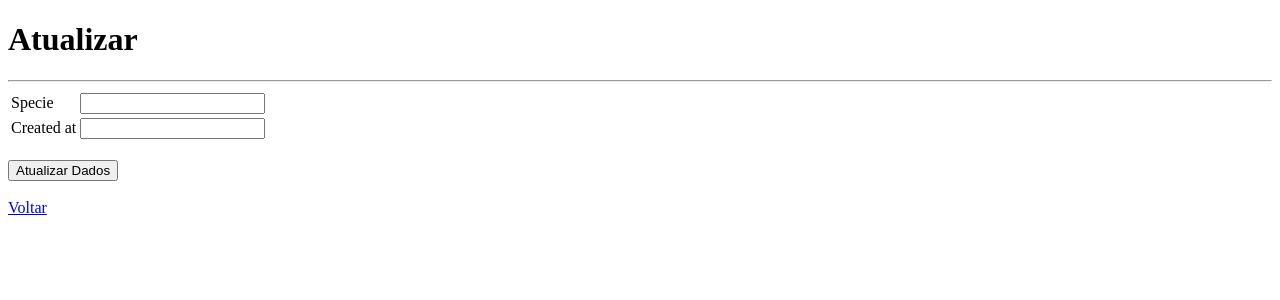
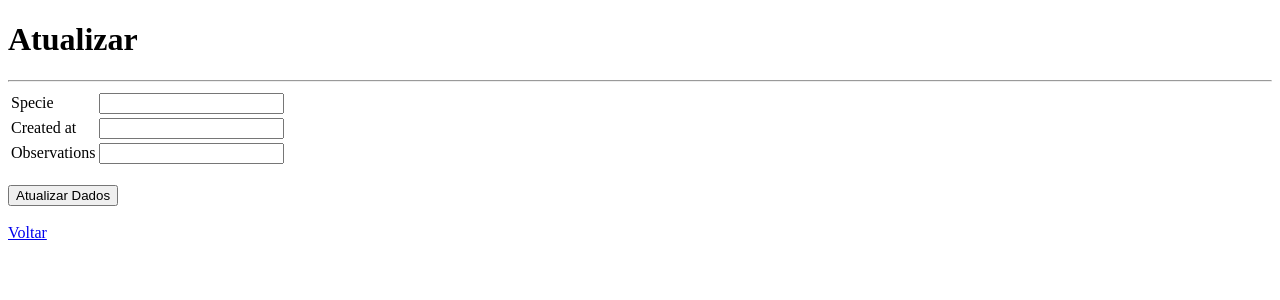
Before and after one commit to PI2-Estufa/webService, a Flask app: page /update/1 in a window 1280 px wide. Shown: the top 300 px of the page. Run offline with Flask 2, Linux system fonts and the light colour scheme.

Commit message:
Made modifications to add an observations attribute to plants

```diff
--- a/db.py
+++ b/db.py
@@ -89,10 +89,12 @@ class Plant(Base):
         Sequence('plant_id_seq'), primary_key=True)
     specie = Column(String)
     created_at = Column(DateTime, default=datetime.datetime.utcnow)
+    observations = Column(String)
 
-    def __init__(self, specie, created_at):
+    def __init__(self, specie, created_at, observations):
         self.specie = specie
         self.created_at = created_at
+        self.observations = observations
 
 class User(Base):
 
--- a/server.py
+++ b/server.py
@@ -140,9 +140,10 @@ def create_plant():
     if request.method == "POST":
         specie = request.form.get("specie")
         created_at = request.form.get("created_at")
+        observations = request.form.get("observations")
 
         if specie and created_at:
-            p = db.Plant(specie, created_at)
+            p = db.Plant(specie, created_at, observations)
             db.session.add(p)
             db.session.commit()
     return render_template("index.html")
@@ -169,10 +170,12 @@ def update(id):
     if request.method == "POST":
         specie = request.form.get("specie")
         created_at = request.form.get("created_at")
+        observations = request.form.get("observations")
 
         if specie and created_at:
             plant.specie = specie
             plant.created_at = created_at
+            plant.observations = observations
 
             db.session.commit()
 
--- a/templates/create.html
+++ b/templates/create.html
@@ -17,6 +17,10 @@
                     <td>Created at</td>
                     <td><input type="datetime-local" name="created_at"></td>
                 </tr>
+                <tr>
+                    <td>Observações</td>
+                    <td><input type="text" name="observations"></td>
+                </tr>
             </table><br>
             <input type="submit" value= "Cadastrar">
         </form>
--- a/templates/show.html
+++ b/templates/show.html
@@ -12,12 +12,14 @@
                 <td>ID</td>
                 <td>Specie</td>
                 <td>Created at</td>
+                <td>Observations</td>
             </tr>
             {% for plant in plants %}
             <tr>
                 <td>{{ plant.id }}</td>
                 <td>{{ plant.specie }}</td>
                 <td>{{ plant.created_at }}</td>
+                <td>{{ plant.observations }}</td>
                 <td><a href="/delete/{{ plant.id }}">X</a></td>
                 <td><a href="/update/{{ plant.id }}">Atualizar</a></td>
             </tr>
--- a/templates/update.html
+++ b/templates/update.html
@@ -17,6 +17,10 @@
                     <td>Created at</td>
                     <td><input type="text" name="created_at" value="{{ plant.created_at }}"></td>
                 </tr>
+                <tr>
+                    <td>Observations</td>
+                    <td><input type="text" name="observations" value="{{ plant.observations }}"></td>
+                </tr>
             </table><br>
             <input type="submit" value= "Atualizar Dados">
         </form>
```
